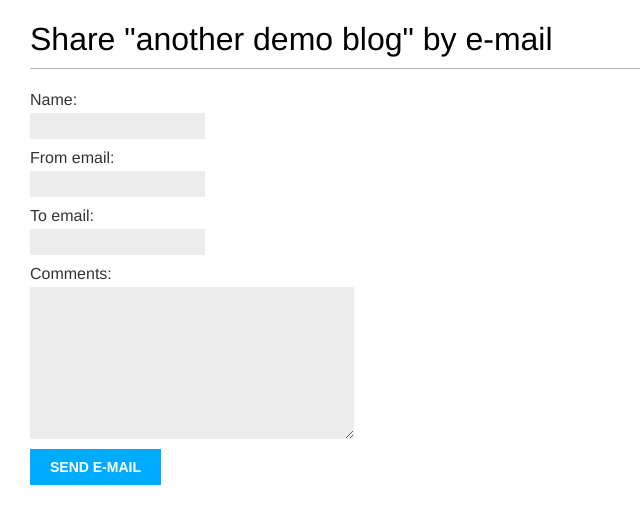
After one commit to arhsimluhar/personal-blog, a Django app: page /blog/6/share/ in a window 1280 px wide. The commit adds this page. Shown: the top 524 px of the page, without its empty margins (0-640 px from the left). Run offline with Django 4.2, Linux system fonts and the light colour scheme; data comes from the database, SQL or seed files in the repository.

Commit message:
adding share page and functionality to sent email for sharing the post. (#4)

```diff
--- /dev/null
+++ b/portfoliosite/blog/forms.py
@@ -0,0 +1,8 @@
+from django import forms
+
+
+class EmailPostForm(forms.Form):
+    name = forms.CharField(max_length=25)
+    from_email = forms.EmailField()
+    to_email = forms.EmailField()
+    comments = forms.CharField(required=False, widget=forms.Textarea)
--- a/portfoliosite/blog/urls.py
+++ b/portfoliosite/blog/urls.py
@@ -4,6 +4,7 @@ from . import views
 app_name = 'blog'
 
 urlpatterns = [
-    path('', views.post_list, name='blog_list'),
+    path('', views.PostListView.as_view(), name='blog_list'),
     path('<int:year>/<int:month>/<int:day>/<slug:slug>/', views.post_detail, name='post_detail'),
+    path('<int:post_id>/share/', views.post_share, name='post_share'),
 ]
--- a/portfoliosite/blog/views.py
+++ b/portfoliosite/blog/views.py
@@ -1,9 +1,21 @@
 from django.shortcuts import render, get_object_or_404
 from .models import Post
+from django.views.generic import ListView
+from .forms import EmailPostForm
+from django.core.mail import send_mail
 from django.core.paginator import Paginator, EmptyPage, PageNotAnInteger
 
+# Create your views here.
 
-# Create your views here.
+class PostListView(ListView):
+    """
+    Generic class-based view for a list of posts.
+    """
+    queryset = Post.published_manager.all()
+    context_object_name = 'posts'
+    paginate_by = 2
+    template_name = 'blog/post/list.html'
+
 
 def post_list(request):
     posts_list = Post.published_manager.all()
@@ -26,3 +38,31 @@ def post_detail(request, year, month, day, slug):
                              published__month=month, published__day=day,
                              status=Post.Status.PUBLISHED)
     return render(request, 'blog/post/detail.html', {'post': post})
+
+
+def post_share(request, post_id):
+    # retrieve post by id
+    post = get_object_or_404(Post, id=post_id, status=Post.Status.PUBLISHED)
+    sent = False
+    if request.method == 'POST':
+        # Form was submitted
+        form = EmailPostForm(request.POST)
+        if form.is_valid():
+            # form fields passed validation
+            cd = form.cleaned_data
+            print(cd)
+            # ... send email
+
+
+            post_url = request.build_absolute_uri(
+                post.get_absolute_url())
+            subject = f"{cd['name']} recommends you read " \
+                      f"{post.title}"
+            message = f"Read {post.title} at {post_url}\n\n" \
+                      f"{cd['name']}\'s comments: {cd['comments']}"
+            send_mail(subject, message, [cd['from_email']],
+                      [cd['to_email']])
+            sent = True
+    else:
+        form = EmailPostForm()
+    return render(request, 'blog/post/share.html', {'post': post, 'form': form, 'sent': sent})
--- a/portfoliosite/portfoliosite/settings.py
+++ b/portfoliosite/portfoliosite/settings.py
@@ -122,3 +122,4 @@ STATIC_URL = 'static/'
 # https://docs.djangoproject.com/en/4.2/ref/settings/#default-auto-field
 
 DEFAULT_AUTO_FIELD = 'django.db.models.BigAutoField'
+EMAIL_BACKEND = 'django.core.mail.backends.console.EmailBackend'
--- a/portfoliosite/templates/blog/post/list.html
+++ b/portfoliosite/templates/blog/post/list.html
@@ -12,5 +12,5 @@
 </p>
 {{ post.body | truncatewords:30 | linebreaks }}
 {% endfor %}
-{% include "blog/pagination.html" with page=posts %}
+{% include "blog/pagination.html" with page=page_obj %}
 {% endblock %}
--- /dev/null
+++ b/portfoliosite/templates/blog/post/share.html
@@ -0,0 +1,17 @@
+{% extends "blog/base.html" %}
+{% block title %}Share a post{% endblock %}
+{% block content %}
+{% if sent %}
+<h1>E-mail successfully sent</h1>
+<p>
+"{{ post.title }}" was successfully sent to {{ form.cleaned_data.to }}.
+</p>
+{% else %}
+<h1>Share "{{ post.title }}" by e-mail</h1>
+<form method="post">
+{{ form.as_p }}
+{% csrf_token %}
+<input type="submit" value="Send e-mail">
+</form>
+{% endif %}
+{% endblock %}
```
